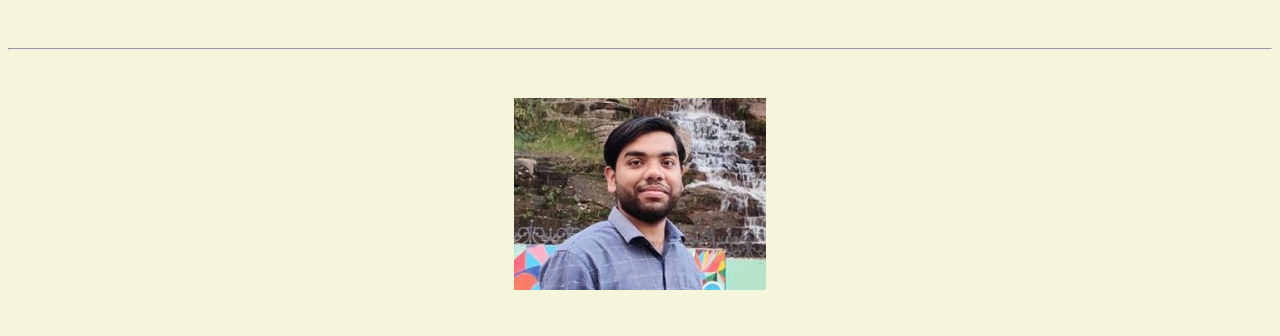
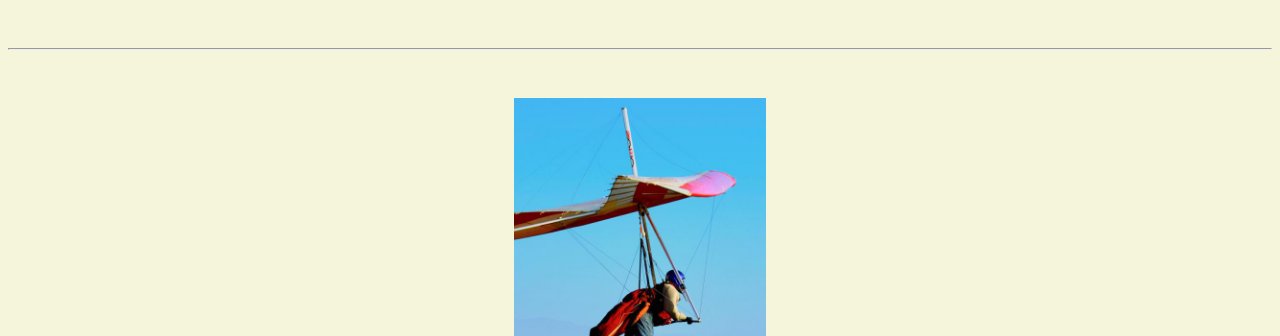
Before and after one commit to pushkar4318/pushkar4318.github.io, a plain HTML site: page resume.html in a window 1280 px wide. Shown: the top 336 px of the page. Drawn offline with Linux system fonts and the light colour scheme.

Commit message:
Update resume.html

```diff
--- a/resume.html
+++ b/resume.html
@@ -17,7 +17,7 @@
   <body>
     <hr>
 
-    <img src="images/image.png" alt="Pushkar Pratyush's headshot" width="20%">
+    <img src="images/headshot.jpg" alt="Pushkar Pratyush's headshot" width="20%">
 
     <h1>Pushkar Pratyush</h1>
     <h4>Software Developer, Student at OIST, Bhopal</h4>
```
